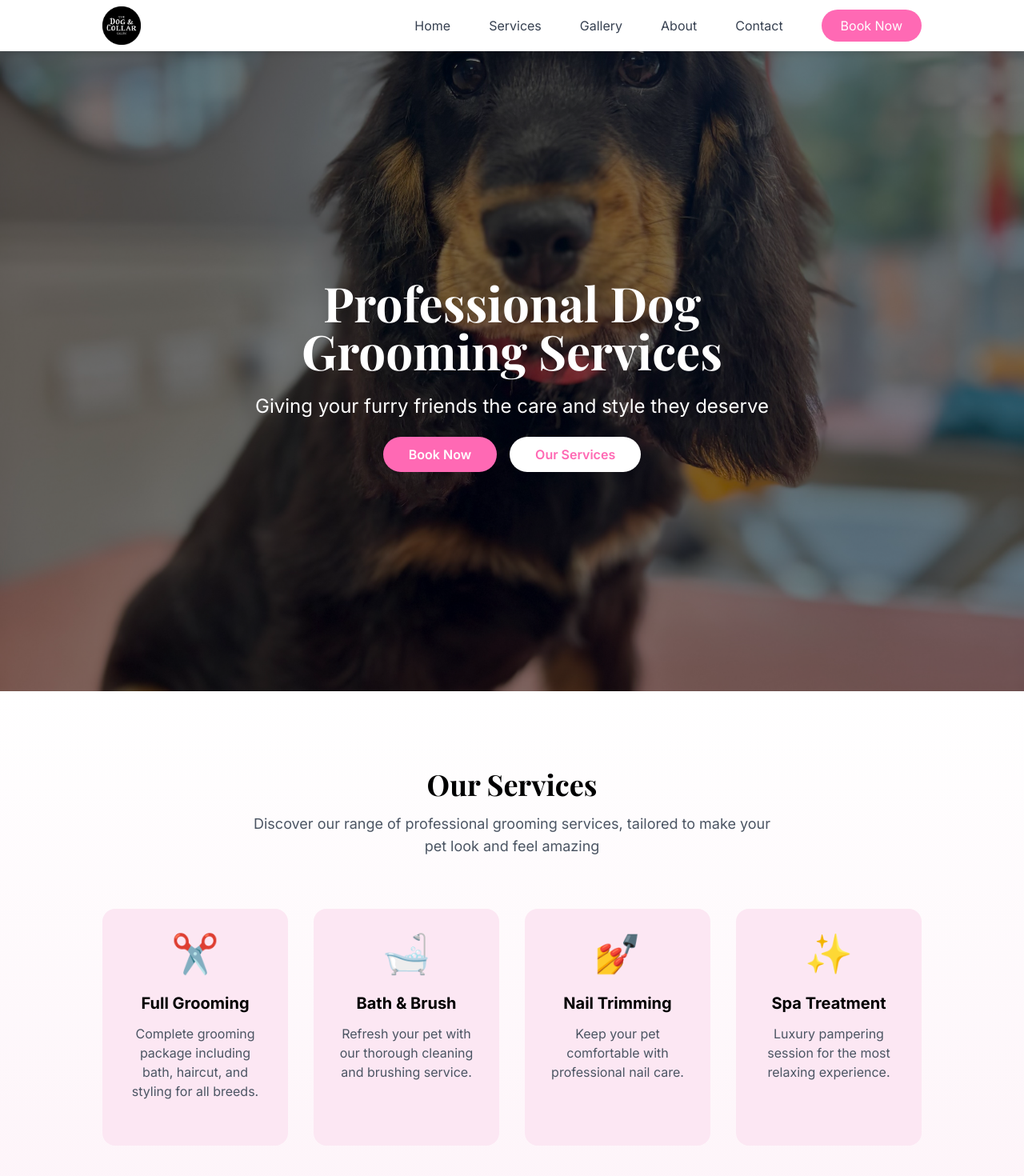
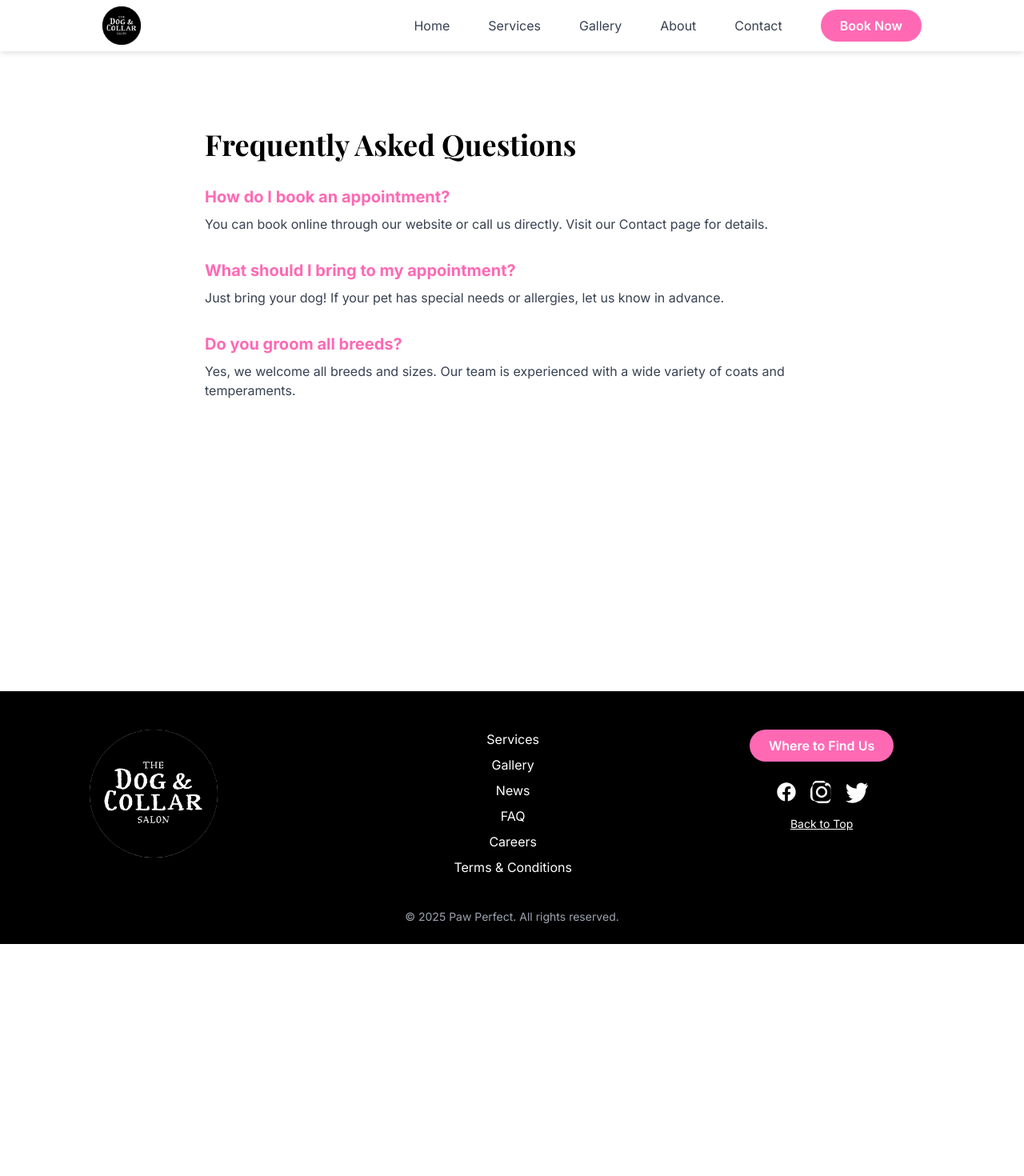
Before and after one commit to RoleyRoley/Dog-Grooming-Website, a React (Vite) app: page /faq in a window 1280 px wide. Shown: the top 1470 px of the page at 80% size. After the commit the page ends 1180 px from the top, so only its background shows below. Built offline with nearby package versions, Linux system fonts and the light colour scheme.

Commit message:
Completed footer and page links

```diff
--- a/src/App.jsx
+++ b/src/App.jsx
@@ -1,17 +1,13 @@
 import React from 'react';
 import { BrowserRouter as Router } from 'react-router-dom';
 import Layout from './components/layout/Layout';
-import Hero from './components/home/Hero';
-import Services from './components/home/Services';
-import Reviews from './components/home/Reviews';
+import AppRoutes from './Routes';
 
 function App() {
   return (
     <Router>
       <Layout>
-        <Hero />
-        <Services />
-        <Reviews />
+        <AppRoutes />
       </Layout>
     </Router>
   );
--- a/src/Routes.jsx
+++ b/src/Routes.jsx
@@ -1,30 +1,38 @@
 import React from 'react';
-import { BrowserRouter as Router, Route, Switch } from 'react-router-dom';
+import { Routes, Route } from 'react-router-dom';
+import Hero from './components/home/Hero';
+import ServicesHome from './components/home/Services';
+import Reviews from './components/home/Reviews';
 import About from './components/pages/About';
 import Contact from './components/pages/Contact';
 import Gallery from './components/pages/Gallery';
 import News from './components/pages/News';
 import Services from './components/pages/Services';
-import Terms from './components/pages/Terms';
-import Hero from './components/home/Hero';
-import Layout from './components/layout/Layout';
+import FAQ from './components/pages/FAQ';
+import Careers from './components/pages/Careers';
 
-const Routes = () => {
-    return (
-        <Router>
-            <Layout>
-                <Switch>
-                    <Route path="/" exact component={Hero} />
-                    <Route path="/about" component={About} />
-                    <Route path="/contact" component={Contact} />
-                    <Route path="/gallery" component={Gallery} />
-                    <Route path="/news" component={News} />
-                    <Route path="/services" component={Services} />
-                    <Route path="/terms" component={Terms} />
-                </Switch>
-            </Layout>
-        </Router>
-    );
-};
+const AppRoutes = () => (
+  <Routes>
+    <Route
+      path="/"
+      element={
+        <>
+          <Hero />
+          <ServicesHome />
+          <Reviews />
+        </>
+      }
+    />
+    <Route path="/about" element={<About />} />
+    <Route path="/contact" element={<Contact />} />
+    <Route path="/gallery" element={<Gallery />} />
+    <Route path="/news" element={<News />} />
+    <Route path="/services" element={<Services />} />
+    <Route path="/faq" element={<FAQ />} />
+    <Route path="/careers" element={<Careers />} />
+    {/* Optionally add a 404 page */}
+    {/* <Route path="*" element={<NotFound />} /> */}
+  </Routes>
+);
 
-export default Routes;
+export default AppRoutes;
--- a/src/components/home/Hero.jsx
+++ b/src/components/home/Hero.jsx
@@ -2,6 +2,7 @@ import React from 'react';
 import { Link } from 'react-router-dom';
 import dogGrooming from '../../assets/images/IMG_7295.jpeg';
 import './Hero.css';
+import BookingButton from '../shared/BookingButton';
 
 const Hero = () => {
     return (
@@ -26,12 +27,7 @@ const Hero = () => {
                         Giving your furry friends the care and style they deserve
                     </p>
                     <div className="space-x-4">
-                        <Link
-                            to="/booking"
-                            className="bg-primary hover:bg-opacity-90 text-white px-8 py-3 rounded-full font-semibold transition-all duration-300"
-                        >
-                            Book Now
-                        </Link>
+                        <BookingButton className="bg-primary text-white px-8 py-3 rounded-full font-semibold hover:bg-opacity-90 transition-all duration-300"/>
                         <Link
                             to="/services"
                             className="bg-white hover:bg-opacity-90 text-primary px-8 py-3 rounded-full font-semibold transition-all duration-300"
--- a/src/components/layout/Footer.jsx
+++ b/src/components/layout/Footer.jsx
@@ -1,49 +1,83 @@
 import React from 'react';
-import { Link } from 'react-router-dom';
-import './Footer.css';
+import { Link, useNavigate } from 'react-router-dom';
 
 const Footer = () => {
+  const navigate = useNavigate();
+
+  // Smooth scroll to top
+  const handleBackToTop = () => {
+    window.scrollTo({ top: 0, behavior: 'smooth' });
+  };
+
   return (
-    <footer className="footer">
-      <div className="footer-content">
-        <div className="footer-section">
-          <h3>Contact Us</h3>
-          <p>123 Grooming Street</p>
-          <p>Manchester, UK</p>
-          <p>Phone: (123) 456-7890</p>
-          <p>Email: info@doggrooming.com</p>
-        </div>
+    <footer className="bg-secondary text-white pt-12 pb-6 px-0">
+      {/* Full width background */}
+      <div className="w-full">
+        {/* Centered content with max width */}
+        <div className="flex flex-col md:flex-row md:justify-between md:items-start gap-10 px-4 max-w-6xl mx-auto">
+          {/* Left: Logo only */}
+          <div className="flex justify-center md:justify-start items-center md:w-1/3 pl-0 md:pl-8">
+            <img
+              src="/src/assets/images/social media logo salon.png"
+              alt="Paw Perfect Logo"
+              className="h-40 w-40 rounded-full object-cover"
+            />
+          </div>
 
-        <div className="footer-section">
-          <h3>Opening Hours</h3>
-          <p>Monday - Friday: 9am - 6pm</p>
-          <p>Saturday: 10am - 4pm</p>
-          <p>Sunday: Closed</p>
-        </div>
+          {/* Center: Navigation Links */}
+          <div className="flex flex-col items-center gap-2 text-base md:w-1/3 mt-8 md:mt-0">
+            <Link to="/services" className="hover:text-primary transition">Services</Link>
+            <Link to="/gallery" className="hover:text-primary transition">Gallery</Link>
+            <Link to="/news" className="hover:text-primary transition">News</Link>
+            <Link to="/faq" className="hover:text-primary transition">FAQ</Link>
+            <Link to="/careers" className="hover:text-primary transition">Careers</Link>
+            <a
+              href="/src/assets/The Dog and Collar T&C (2).pdf"
+              download
+              className="hover:text-primary transition"
+            >
+              Terms &amp; Conditions
+            </a>
+          </div>
 
-        <div className="footer-section">
-          <h3>Quick Links</h3>
-          <ul>
-            <li><Link to="/">Home</Link></li>
-            <li><Link to="/services">Services</Link></li>
-            <li><Link to="/gallery">Gallery</Link></li>
-            <li><Link to="/contact">Contact</Link></li>
-          </ul>
-        </div>
-
-        <div className="footer-section">
-          <h3>Follow Us</h3>
-          <div className="social-links">
-            <a href="https://facebook.com" target="_blank" rel="noopener noreferrer">Facebook</a>
-            <a href="https://instagram.com" target="_blank" rel="noopener noreferrer">Instagram</a>
-            <a href="https://twitter.com" target="_blank" rel="noopener noreferrer">Twitter</a>
+          {/* Right: Where to Find Us, Social, Back to Top */}
+          <div className="flex flex-col items-center md:w-1/3 mt-8 md:mt-0">
+            <button
+              onClick={() => navigate('/contact')}
+              className="bg-primary text-white px-6 py-2 rounded-full font-semibold hover:bg-opacity-90 transition mb-6"
+            >
+              Where to Find Us
+            </button>
+            <div className="flex gap-4">
+              <a href="https://facebook.com" target="_blank" rel="noopener noreferrer" aria-label="Facebook">
+                {/* ...facebook svg... */}
+                <svg className="w-7 h-7 hover:text-primary transition" fill="currentColor" viewBox="0 0 24 24">
+                  <path d="M22 12c0-5.522-4.477-10-10-10S2 6.478 2 12c0 5 3.657 9.127 8.438 9.877v-6.987h-2.54v-2.89h2.54V9.797c0-2.506 1.492-3.89 3.777-3.89 1.094 0 2.238.195 2.238.195v2.46h-1.261c-1.243 0-1.632.771-1.632 1.562v1.875h2.773l-.443 2.89h-2.33v6.987C18.343 21.127 22 17 22 12"/>
+                </svg>
+              </a>
+              <a href="https://instagram.com" target="_blank" rel="noopener noreferrer" aria-label="Instagram">
+                <svg className="w-7 h-7 hover:text-primary transition" fill="currentColor" viewBox="0 0 24 24">
+                  <path d="M12 2.163c3.204 0 3.584.012 4.85.07 1.366.062 2.633.334 3.608 1.308.974.974 1.246 2.241 1.308 3.608.058 1.266.07 1.646.07 4.85s-.012 3.584-.07 4.85c-.062 1.366-.334 2.633-1.308 3.608-.974.974-2.241 1.246-3.608 1.308-1.266.058-1.646.07-4.85.07s-3.584-.012-4.85-.07c-1.366-.062-2.633-.334-3.608-1.308-.974-.974-1.246-2.241-1.308-3.608C2.175 15.647 2.163 15.267 2.163 12s.012-3.584.07-4.85c.062-1.366.334-2.633 1.308-3.608.974-.974 2.241-1.246 3.608-1.308C8.416 2.175 8.796 2.163 12 2.163zm0-2.163C8.741 0 8.332.013 7.052.072 5.771.131 4.659.363 3.678 1.344 2.697 2.325 2.465 3.437 2.406 4.718.013 8.332 0 8.741 0 12c0 3.259.013 3.668.072 4.948.059 1.281.291 2.393 1.272 3.374.981.981 2.093 1.213 3.374 1.272C8.332 23.987 8.741 24 12 24s3.668-.013 4.948-.072c1.281-.059 2.393-.291 3.374-1.272.981-.981 1.213-2.093 1.272-3.374.059-1.28.072-1.689.072-4.948s-.013-3.668-.072-4.948c-.059-1.281-.291-2.393-1.272-3.374-.981-.981-2.093-1.213-3.374-1.272C15.668.013 15.259 0 12 0zm0 5.838A6.162 6.162 0 0 0 5.838 12 6.162 6.162 0 0 0 12 18.162 6.162 6.162 0 0 0 18.162 12 6.162 6.162 0 0 0 12 5.838zm0 10.162A3.999 3.999 0 1 1 12 8a3.999 3.999 0 0 1 0 7.999zm6.406-11.845a1.44 1.44 0 1 1-2.88 0 1.44 1.44 0 0 1 2.88 0z"/>
+                </svg>
+              </a>
+              <a href="https://twitter.com" target="_blank" rel="noopener noreferrer" aria-label="Twitter">
+                <svg className="w-7 h-7 hover:text-primary transition" fill="currentColor" viewBox="0 0 24 24">
+                  <path d="M24 4.557a9.93 9.93 0 0 1-2.828.775 4.932 4.932 0 0 0 2.165-2.724c-.951.564-2.005.974-3.127 1.195a4.92 4.92 0 0 0-8.384 4.482C7.691 8.095 4.066 6.13 1.64 3.161c-.542.929-.856 2.007-.857 3.17 0 2.188 1.115 4.117 2.823 5.254a4.904 4.904 0 0 1-2.229-.616c-.054 2.281 1.581 4.415 3.949 4.89a4.936 4.936 0 0 1-2.224.084c.627 1.956 2.444 3.377 4.6 3.417A9.867 9.867 0 0 1 0 21.543a13.94 13.94 0 0 0 7.548 2.209c9.058 0 14.009-7.514 14.009-14.009 0-.213-.005-.425-.014-.636A10.012 10.012 0 0 0 24 4.557z"/>
+                </svg>
+              </a>
+            </div>
+            <button
+              onClick={handleBackToTop}
+              className="text-sm underline hover:text-primary transition mt-4"
+              aria-label="Back to top"
+            >
+              Back to Top
+            </button>
           </div>
         </div>
       </div>
-
-      <div className="footer-bottom">
-        <p>&copy; {new Date().getFullYear()} Dog Grooming. All rights reserved.</p>
-        <Link to="/terms">Terms & Conditions</Link>
+      <div className="text-center mt-10 text-gray-400 text-sm">
+        &copy; {new Date().getFullYear()} Paw Perfect. All rights reserved.
       </div>
     </footer>
   );
--- a/src/components/layout/Navbar.jsx
+++ b/src/components/layout/Navbar.jsx
@@ -1,6 +1,7 @@
 import React, { useState } from 'react';
 import { Link } from 'react-router-dom';
 import logo from '../../assets/images/social media logo salon.png';
+import BookingButton from '../shared/BookingButton';
 
 const Navbar = () => {
   const [isOpen, setIsOpen] = useState(false);
@@ -39,12 +40,7 @@ const Navbar = () => {
                 {link.name}
               </Link>
             ))}
-            <Link
-              to="/booking"
-              className="bg-primary text-white px-6 py-2 rounded-full hover:bg-opacity-90 transition-all duration-200"
-            >
-              Book Now
-            </Link>
+            <BookingButton className="bg-primary text-white px-6 py-2 rounded-full font-semibold hover:bg-opacity-90 transition-all duration-300" />
           </div>
 
           {/* Mobile Menu Button */}
--- /dev/null
+++ b/src/components/pages/Careers.jsx
@@ -0,0 +1,23 @@
+import React from 'react';
+
+const Careers = () => (
+  <section className="py-24 px-4 lg:px-16 xl:px-32 bg-white min-h-screen">
+    <div className="max-w-3xl mx-auto">
+      <h1 className="text-4xl font-display font-bold text-secondary mb-8">Careers at Paw Perfect</h1>
+      <p className="text-lg text-gray-700 mb-8">
+        We’re always looking for passionate, animal-loving professionals to join our team!
+      </p>
+      <h2 className="text-xl font-bold text-primary mb-2">Current Openings</h2>
+      <ul className="list-disc list-inside text-gray-700 mb-8">
+        <li>Dog Groomer (Full Time)</li>
+        <li>Receptionist (Part Time)</li>
+        {/* Add more roles as needed */}
+      </ul>
+      <p className="text-gray-700">
+        To apply, please send your CV and a short cover letter to <a href="mailto:info@doggrooming.com" className="text-primary underline">info@doggrooming.com</a>.
+      </p>
+    </div>
+  </section>
+);
+
+export default Careers;
--- /dev/null
+++ b/src/components/pages/FAQ.jsx
@@ -0,0 +1,26 @@
+import React from 'react';
+
+const FAQ = () => (
+  <section className="py-24 px-4 lg:px-16 xl:px-32 bg-white min-h-screen">
+    <div className="max-w-3xl mx-auto">
+      <h1 className="text-4xl font-display font-bold text-secondary mb-8">Frequently Asked Questions</h1>
+      <div className="space-y-8">
+        <div>
+          <h2 className="text-xl font-bold text-primary mb-2">How do I book an appointment?</h2>
+          <p className="text-gray-700">You can book online through our website or call us directly. Visit our Contact page for details.</p>
+        </div>
+        <div>
+          <h2 className="text-xl font-bold text-primary mb-2">What should I bring to my appointment?</h2>
+          <p className="text-gray-700">Just bring your dog! If your pet has special needs or allergies, let us know in advance.</p>
+        </div>
+        <div>
+          <h2 className="text-xl font-bold text-primary mb-2">Do you groom all breeds?</h2>
+          <p className="text-gray-700">Yes, we welcome all breeds and sizes. Our team is experienced with a wide variety of coats and temperaments.</p>
+        </div>
+        {/* Add more FAQs as needed */}
+      </div>
+    </div>
+  </section>
+);
+
+export default FAQ;
--- a/src/components/shared/BookingButton.jsx
+++ b/src/components/shared/BookingButton.jsx
@@ -1,28 +1,14 @@
 import React from 'react';
 
-const BookingButton = () => {
-    const handleBooking = () => {
-        window.open('https://third-party-booking-system.com', '_blank');
-    };
-
-    return (
-        <button onClick={handleBooking} style={styles.button}>
-            Book Now
-        </button>
-    );
-};
-
-const styles = {
-    button: {
-        backgroundColor: '#ff69b4', // Pink color
-        color: '#fff', // White text
-        border: 'none',
-        borderRadius: '5px',
-        padding: '10px 20px',
-        cursor: 'pointer',
-        fontSize: '16px',
-        transition: 'background-color 0.3s',
-    },
-};
+const BookingButton = ({ className = '' }) => (
+    <a
+        href="https://app.toplinedogs.co.uk/public/online-bookings?salon=MmYzMmY5OWYtNjg3Yi00ODM0LTczYjItMDhkYzI4NzgwMTc5"
+        target="_blank"
+        rel="noopener noreferrer"
+        className={className}
+    >
+        Book Now
+    </a>
+);
 
 export default BookingButton;
```
Also changed, not shown: 1 other file (tests, documents, lock files or other folders).
